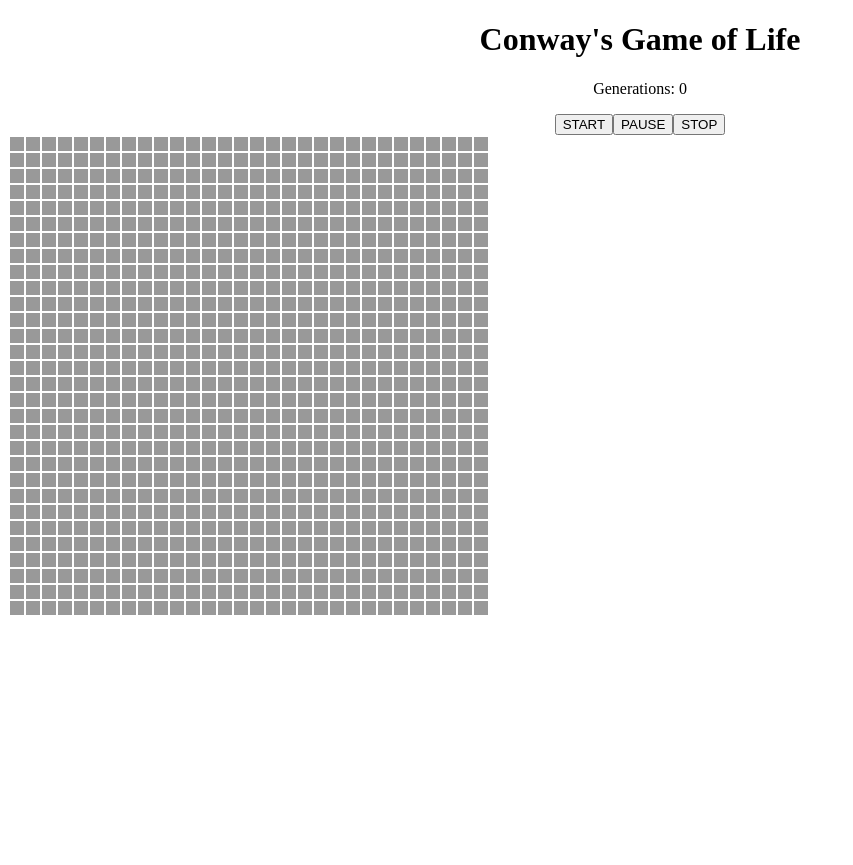
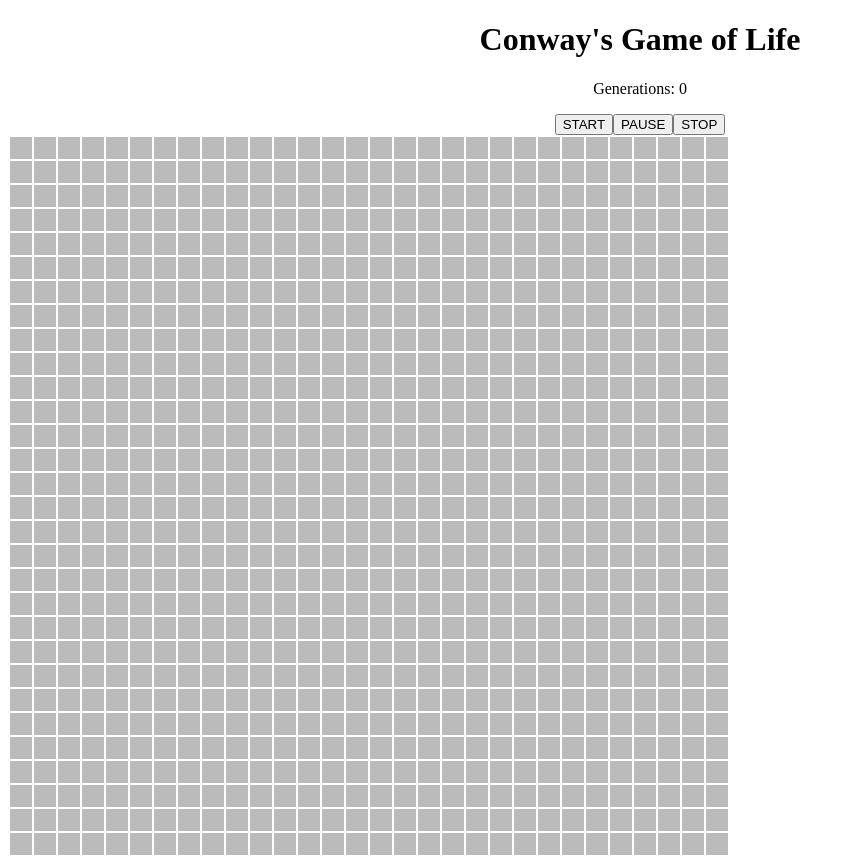
Before and after one commit to shoemakerdr/game-of-life-ng, an Angular app: page / in a window 1280 px wide. Shown: the whole page, without its empty margins (0-853 px from the left). Before the commit the page ends 800 px from the top, so only its background shows below. Built offline with nearby package versions, Linux system fonts and the light colour scheme.

Commit message:
Added styling for table. Changed color of table

```diff
--- a/src/app/components/game/game.component.css
+++ b/src/app/components/game/game.component.css
@@ -1,18 +1,13 @@
-.column {
+.table {
+    margin: 16px;
     display: flex;
-    flex-direction: column;
     justify-content: center;
-}
-
-.row {
-    display: flex;
-    flex-direction: row;
-    justify-content: center;
+    border-spacing: 1px;
 }
 
 .space {
-    width: 12px;
-    height: 12px;
+    width: 20px;
+    height: 20px;
 }
 
 .living {
@@ -20,5 +15,5 @@
 }
 
 .dead {
-    background-color:#999;
+    background-color:#bbb;
 }
```
